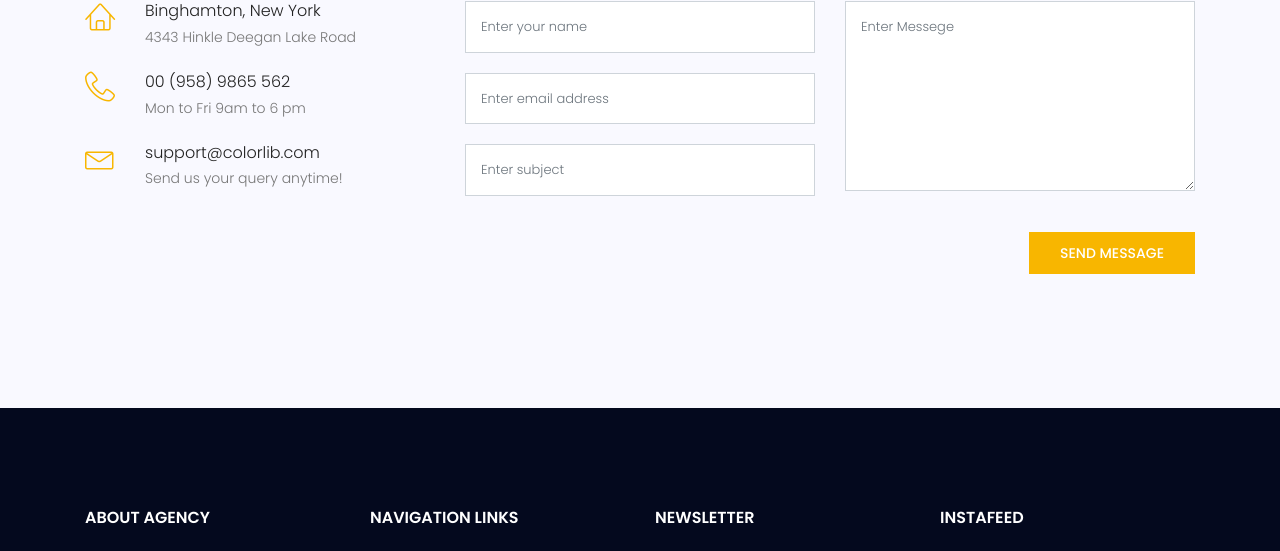
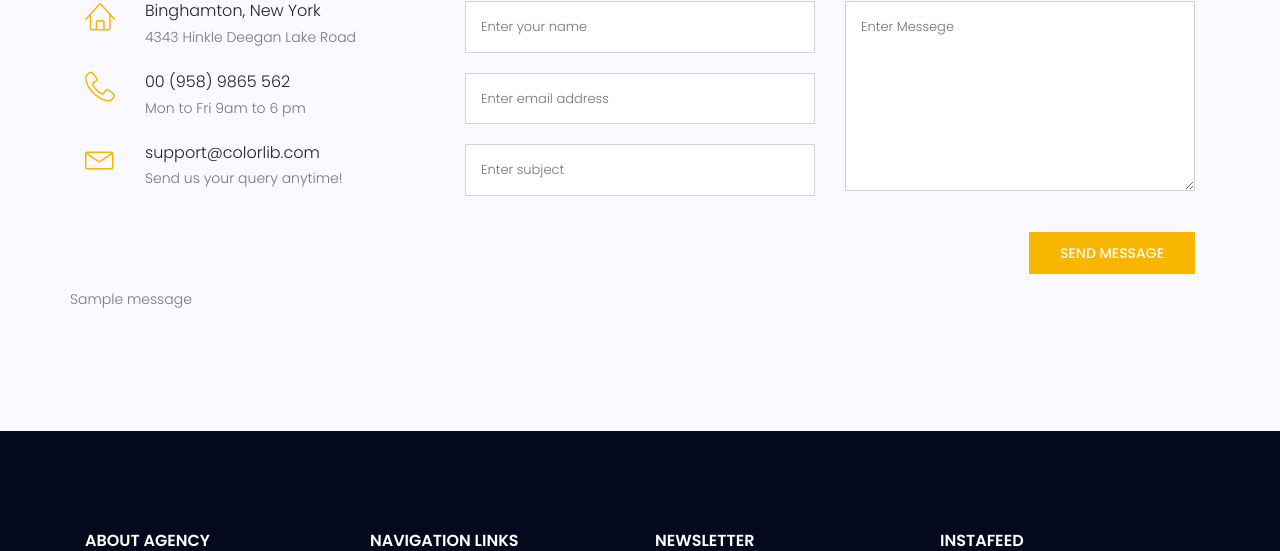
Before and after one commit to hesam-sa/mysite, a Django app: page /contact in a window 1280 px wide. Shown: the part 1024-1575 px from the top of the page. Run offline with Django 5.2, Linux system fonts and the light colour scheme; tables that the repository leaves empty hold one stand-in row (values such as "Sample post"); one stand-in notice (Sample message) is shown; some libraries are stand-ins or nearby versions.

Commit message:
message
succesful an error message working with forms

```diff
--- a/templates/website/contact.html
+++ b/templates/website/contact.html
@@ -116,11 +116,19 @@
 							</div>
 							<div class="col-lg-12">
 								<div class="alert-msg" style="text-align: left;"></div>
-								<button class="genric-btn primary" type="submit" style="float: right;">Send Message</button>
+								<button class="genric-btn primary" type="submit" style="float: right;">Send
+									Message</button>
 							</div>
 						</div>
 					</form>
 				</div>
+				{% if messages %}
+				<ul class="messages">
+					{% for message in messages %}
+					<li{% if message.tags %} class="{{ message.tags }}" {% endif %}>{{ message }}</li>
+						{% endfor %}
+				</ul>
+				{% endif %}
 			</div>
 		</div>
 	</section>
--- a/website/views.py
+++ b/website/views.py
@@ -3,6 +3,7 @@ from .forms import ContactForm,NewsForm
 
 # Create your views here.
 from django.http import HttpResponse,JsonResponse,HttpResponseRedirect
+from django.contrib import messages
 
 def index_view(request):
     return render(request,'website/index.html')
@@ -15,6 +16,9 @@ def contact_view(request):
         form = ContactForm(request.POST)
         if form.is_valid():
             form.save()
+            messages.add_message(request,messages.SUCCESS,'Your Ticket Submitted Successfully')
+        else:
+            messages.add_message(request,messages.ERROR,'Your Ticket Not Submitted ')
 
     form=ContactForm()
     return render(request,'website/contact.html')
```
